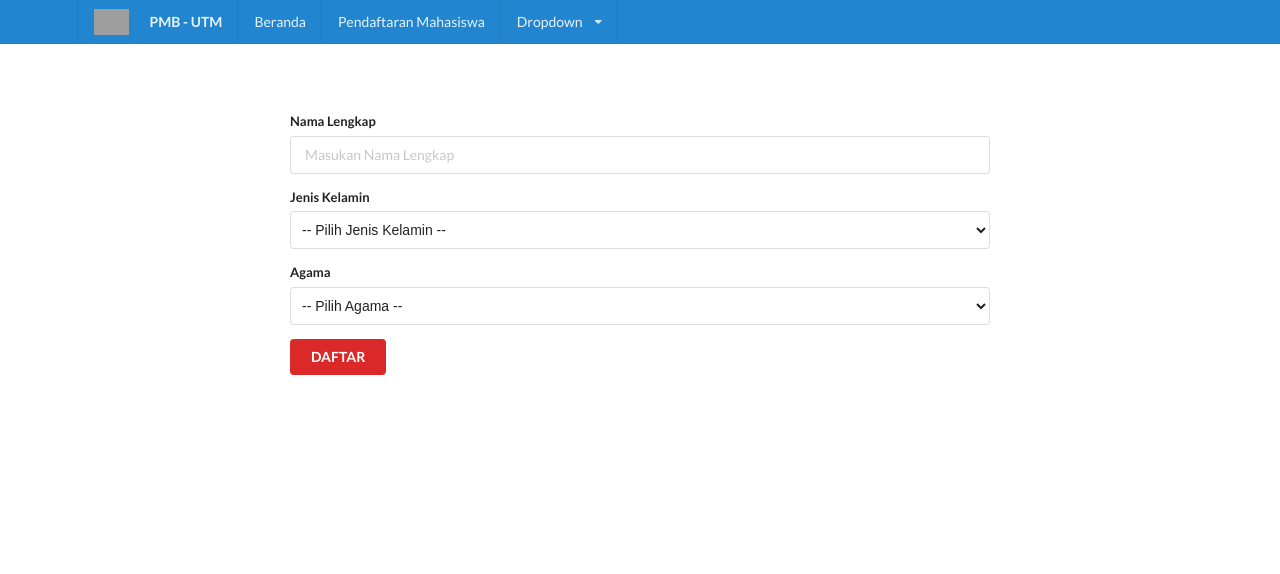
After one commit to setiaendra18/semantic-ui-pendaftaran-mahasiswa-baru, a PHP site: page /form_pendaftaran.php in a window 1280 px wide. The commit adds this page. Shown: the top 574 px of the page. Run offline with PHP 8.4, Linux system fonts and the light colour scheme; grey boxes are pictures that could not be loaded.

Commit message:
form pendaftran

```diff
--- /dev/null
+++ b/form_pendaftaran.php
@@ -0,0 +1,41 @@
+<?php require "include/header.php"?>
+
+<div class="ui main text container">
+
+<form class="ui form">
+  <div class="field">
+    <label>Nama Lengkap</label>
+    <input type="text" name="nama" placeholder="Masukan Nama Lengkap">
+  </div>
+  <div class="field">
+  <label>Jenis Kelamin</label>
+  <select class="ui dropdown">
+  <option value="" disable> -- Pilih Jenis Kelamin --</option>
+  <option value="1">Laki-Laki</option>
+  <option value="0">Perempuan</option>
+  </select>
+</div>
+
+  <div class="field">
+    <label>Agama</label>
+    <select class="ui dropdown">
+  <option value="" disable> -- Pilih Agama --</option>
+  <option value="1">Islam</option>
+  <option value="0">Kristen</option>
+</select>
+  </div>
+
+  <button class="ui red button" type="submit">DAFTAR</button>
+</form>
+
+</div>
+
+
+
+
+
+
+
+
+
+<?php require "include/footer.php"?>
--- a/include/header.php
+++ b/include/header.php
@@ -11,19 +11,20 @@
 
   <link rel="stylesheet" type="text/css" href="assets/css/components/reset.css">
   <link rel="stylesheet" type="text/css" href="assets/css/components/site.css">
-
+  <link rel="stylesheet" type="text/css" href="assets/css/components/form.css">
   <link rel="stylesheet" type="text/css" href="assets/css/components/container.css">
   <link rel="stylesheet" type="text/css" href="assets/css/components/grid.css">
   <link rel="stylesheet" type="text/css" href="assets/css/components/header.css">
   <link rel="stylesheet" type="text/css" href="assets/css/components/image.css">
   <link rel="stylesheet" type="text/css" href="assets/css/components/menu.css">
-
   <link rel="stylesheet" type="text/css" href="assets/css/components/divider.css">
   <link rel="stylesheet" type="text/css" href="assets/css/components/list.css">
   <link rel="stylesheet" type="text/css" href="assets/css/components/segment.css">
   <link rel="stylesheet" type="text/css" href="assets/css/components/dropdown.css">
   <link rel="stylesheet" type="text/css" href="assets/css/components/icon.css">
-
+  <link rel="stylesheet" type="text/css" href="assets/css/components/button.css">
+  <link rel="stylesheet" type="text/css" href="assets/css/components/checkbox.css">
+  <link rel="stylesheet" type="text/css" href="assets/css/components/dropdown.css">
 
   <link rel="stylesheet" type="text/css" href="css">
 
--- a/include/menu-navigasi.php
+++ b/include/menu-navigasi.php
@@ -5,6 +5,7 @@
         PMB - UTM
       </a>
       <a href="#" class="item">Beranda</a>
+      <a href="form_pendaftaran.php" class="item">Pendaftaran Mahasiswa </a>
       <div class="ui simple dropdown item">
         Dropdown <i class="dropdown icon"></i>
         <div class="menu">
```
Also changed, not shown: module/pendaftaran/form_pendaftaran.php (added, +33 -0 lines), module/pendaftaran/pendaftaran_simpan.php (added).
